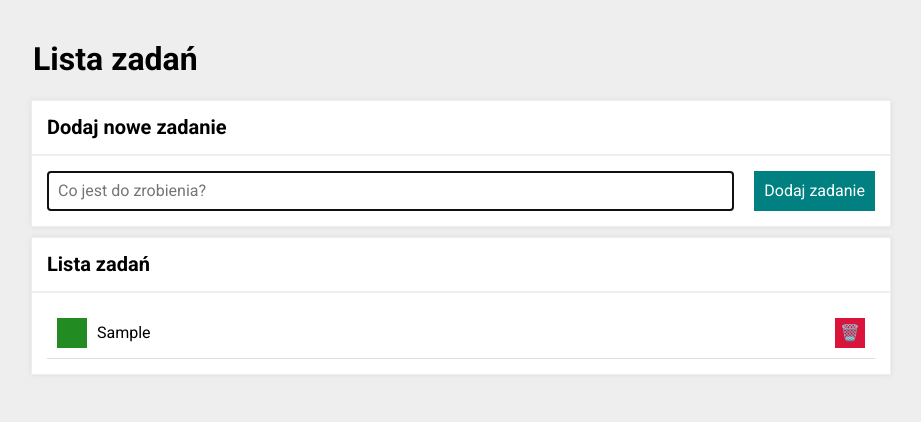
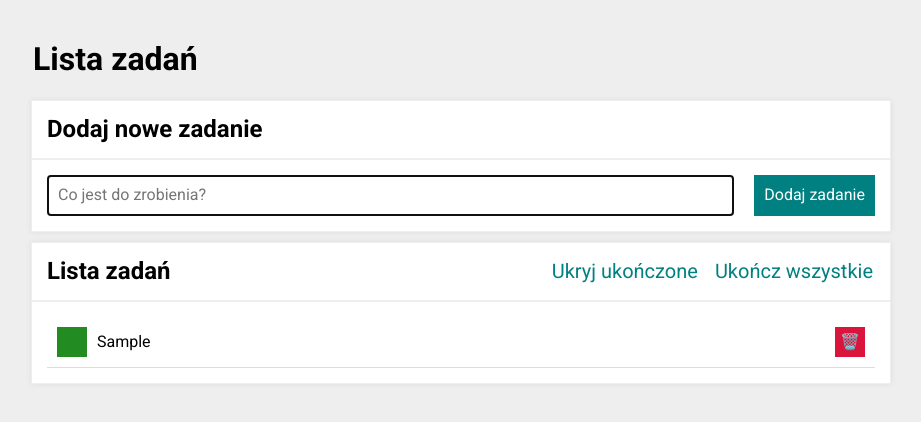
Before and after one commit to MarcinAntczak1207/ToDo-List, a plain HTML site: page index.html in a window 1280 px wide. Both pictures are taken after typing "Sample" into the empty fields and a click on the button "Dodaj zadanie". Shown: the whole page, without its empty margins (179-1100 px from the left). Drawn offline with nearby package versions, Linux system fonts and the light colour scheme.

Commit message:
new buttons added

```diff
--- a/css/form.css
+++ b/css/form.css
@@ -18,10 +18,12 @@
     background-color: teal;
     padding: 10px;
     color: white;
+    transition: 1s;
 }
 
 .form__button:hover {
     background-color: rgb(0, 167, 167);
+    transform: scale(1.1);
 }
 
 .form__button:active {
--- a/css/section.css
+++ b/css/section.css
@@ -11,7 +11,51 @@
     margin: 1px;
 }
 
+.section__header {
+    display: grid;
+    grid-template-columns: 1fr auto auto;
+}
+
+@media(max-width: 767px) {
+    .section__header {
+        grid-template-columns: 1fr;
+    }
+    .section__item--header {
+        margin-bottom: 0px;
+}};
+
 .section__item--header {
     font-size: 20px;
     font-weight: 700;
+    margin-right: 0px;
+
 }
+
+.section__buttons {
+    color: teal;
+    background: #fff;
+    border: none;
+    font-size: 20px;
+    transition: 0.6s;
+    padding: 4px;
+    margin: 1px;
+    margin-left: -1px;
+    padding-right:8px;
+}
+/* background: transparent; - przyciski bez tła */
+.section__buttons:hover {
+    color: hsl(180, 100%, 32%);
+}
+
+.section__buttons:disabled {
+    color: hsla(0, 0%, 50%, 0.575);
+}
+
+@media(max-width: 767px) {
+    .section__buttons {
+        display: grid;
+        grid-template-columns: 1fr;
+        margin: 1px;
+        margin-top: 0px;
+    }
+}
--- a/css/tasks.css
+++ b/css/tasks.css
@@ -13,6 +13,10 @@
     border-bottom: 1px solid #ddd;
 }
 
+.tasks__item--hidden {
+    display: none;
+}
+
 .tasks__content--done {
     text-decoration: line-through;
 }
@@ -23,6 +27,7 @@
     width: 30px;
     height: 30px;
     padding: 0;
+    transition: background 1s;
 }
 
 .tasks__button--toggleDone{
@@ -30,11 +35,11 @@
 }
 
 .tasks__button--toggleDone:hover{
-    background: hsl(120, 61%, 39%)
+    background: hsl(120, 61%, 44%)
 }
 
 .tasks__button--toggleDone:active{
-    background: hsl(120, 61%, 44%)
+    background: hsl(120, 61%, 54%)
 }
 
 .tasks__button--remove{
@@ -42,9 +47,9 @@
 }
 
 .tasks__button--remove:hover{
-    background: hsl(348, 83%, 52%)
+    background: hsl(348, 83%, 60%)
 }
 
 .tasks__button--remove:active{
-    background: hsl(348, 83%, 57%)
+    background: hsl(348, 83%, 67%)
 }
--- a/index.html
+++ b/index.html
@@ -33,9 +33,13 @@
             </div>
         </section>
         <section class="section">
-            <h2 class="section__item section__item--header">
-                Lista zadań
-            </h2>
+            <div class="section__header">
+                <h2 class="section__item section__item--header">
+                    Lista zadań
+                </h2>
+                <button class="section__buttons js-sectionButtons">
+                </button>
+            </div>
             <div class="section__item">
                 <ul class="tasks js-tasks"></ul>
             </div>
--- a/js/script.js
+++ b/js/script.js
@@ -1,23 +1,53 @@
 {
 
-  const tasks = [];
+  let tasks = [];
+  let hideDoneTasks = false;
 
   const addNewTask = (newTaskContent) => {
-    tasks.push({
-      content: newTaskContent
-    });
+    tasks = [
+      ...tasks,
+      { content: newTaskContent },
+    ];
     render();
   };
 
   const removeTask = (taskIndex) => {
-    tasks.splice(taskIndex, 1);
+    tasks = [
+      ...tasks.slice(0, taskIndex),
+      ...tasks.slice(taskIndex + 1),
+    ];
     render();
   };
 
   const toggleTaskDone = (taskIndex) => {
-    tasks[taskIndex].done = !tasks[taskIndex].done;
+    tasks = [
+      ...tasks.slice(0, taskIndex),
+      { ...tasks[taskIndex], done: !tasks[taskIndex].done },
+      ...tasks.slice(taskIndex + 1),
+    ];
     render();
   };
+
+  const toggleHideDoneTasks = () => {
+    hideDoneTasks = !hideDoneTasks;
+    render();
+  };
+
+  const completeAllTasks = () => {
+    tasks = tasks.map(task => { return { content: task.content, done: true } });
+    render();
+  };
+
+  /* powyższe inaczej: tasks = tasks.map((task) => ({
+    ...task,
+    done: true,}))
+
+  jeszcze inaczej powyższe: tasks = tasks.map((task) => {
+  if (task.done)
+   { return task;}
+
+  return { ...task,
+  done: true,};}); */
 
   const bindRemoveEvents = () => {
     const removeButtons = document.querySelectorAll(".js-remove");
@@ -41,13 +71,13 @@
     });
   };
 
-  const render = () => {
+  const renderTasks = () => {
     let tasksListHTMLContent = "";
 
     for (const task of tasks) {
       tasksListHTMLContent += `
      <li
-       class="tasks__item js-task"
+     class="tasks__item js-task ${task.done && hideDoneTasks ? "tasks__item--hidden" : ""}"
      >
      <button class="tasks__button tasks__button--toggleDone js-toggleDone">
      ${task.done ? "✔" : ""}
@@ -60,13 +90,84 @@
      </button>
      </li>
       `;
+    };
+
+    document.querySelector(".js-tasks").innerHTML = tasksListHTMLContent;
+  };
+
+  /* (zagmatwana troche metoda)
+można też powyższe inaczej:
+const renderTasks = () => {
+  const taskToHTML = task => `
+  <li class=..............
+  </li>`;
+
+  const tasksElement = document.querySelector(".js-tasks");
+  tasksElement.innerHTML = tasks.map(taskToHTML).join("");
+}
+  */
+
+  const renderButtons = () => {
+    let buttonsHTMLContent = "";
+
+    if (tasks.length > 0) {
+      buttonsHTMLContent = `
+     <button class="section__buttons js-hideDoneTasksButton">
+     ${hideDoneTasks ? "Pokaż ukończone" : "Ukryj ukończone"}
+     </button>
+     <button class="section__buttons js-completeAllTasksButton"
+     ${tasks.every(task => task.done /* ({ done })=> done */) ? "disabled" : ""}>
+     Ukończ wszystkie
+     </button>`;
+    };
+    document.querySelector(".js-sectionButtons").innerHTML = buttonsHTMLContent;
+
+  };
+/*
+powyższe inaczej:
+const renderButtons = () =>  {
+  const buttonsElement = document.querySelector(".js-sectionButtons");
+
+  if (!tasks.length) {
+    buttonsElement.innerHTML = "";
+    return;
   }
 
-    document.querySelector(".js-tasks").innerHTML = tasksListHTMLContent;
+  buttonsElement.innerHTML=
+  <button class...........
 
+}
+*/
+
+  const bindButtonsEvents = () => {
+
+    const hideDoneTasksButton = document.querySelector(".js-hideDoneTasksButton");
+    if (hideDoneTasksButton) {
+      hideDoneTasksButton.addEventListener("click", () => {
+        toggleHideDoneTasks();
+      })
+    };
+
+
+    const completeAllTasksButton = document.querySelector(".js-completeAllTasksButton");
+    if (completeAllTasksButton) {
+      completeAllTasksButton.addEventListener("click", () => {
+        completeAllTasks();
+      })
+    };
+
+
+  };
+
+  const render = () => {
+    renderTasks();
+    renderButtons();
+
+    bindButtonsEvents();
     bindRemoveEvents();
     bindToggleDoneEvents();
   };
+
 
   const onFormSubmit = (event) => {
     event.preventDefault();
```
Lines whose indentation alone changed are shown as unchanged.
